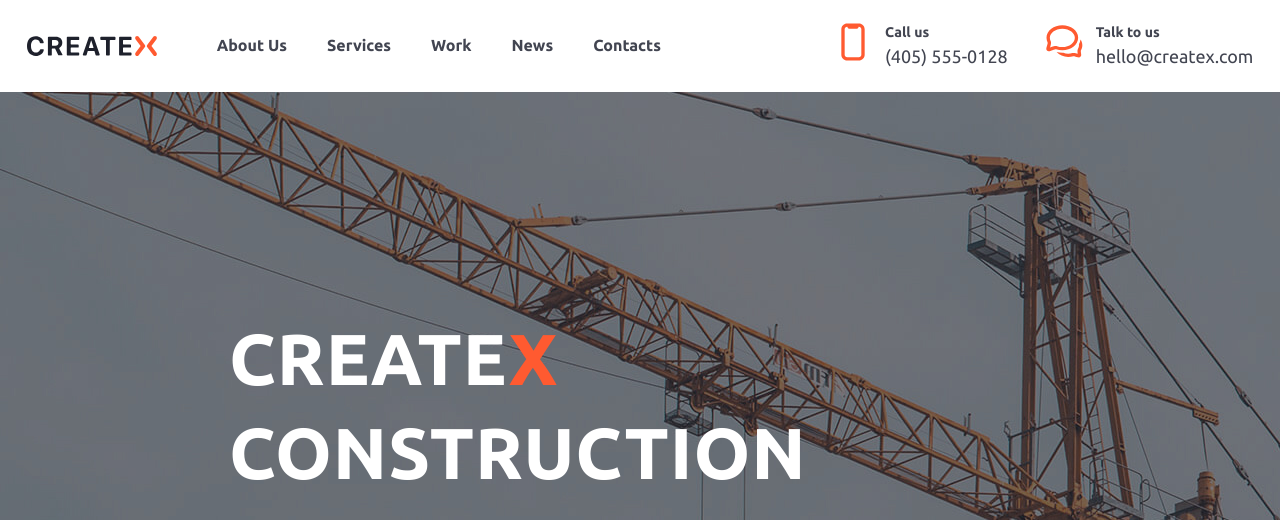
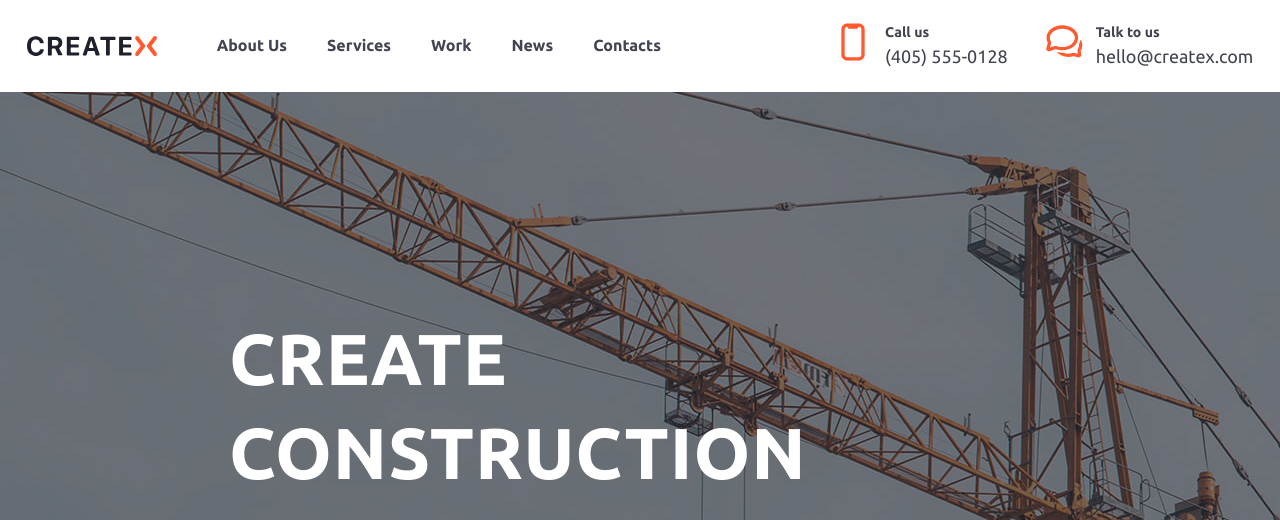
Before and after one commit to drbliman/CreateX, a plain HTML site: page index.html in a window 1280 px wide. Shown: the top 520 px of the page. Drawn offline with Linux system fonts and the light colour scheme.

Commit message:
test: test 0.0.1

```diff
--- a/index.html
+++ b/index.html
@@ -55,7 +55,7 @@
         <main>
             <section class="consruction">
                 <div class="photo" id="photo"></div>
-                <h1>CREATE<span>X</span><br> CONSTRUCTION</h1>
+                <h1>CREATE<span></span><br> CONSTRUCTION</h1>
                 <div class="icon_arrow_left" id="arrow_left">
                     <img src="./img/Left.png" alt="Left">
                 </div>
@@ -89,3 +89,4 @@
     </body>
 </html>
 <!-- test -->
+<!-- test -->
```
